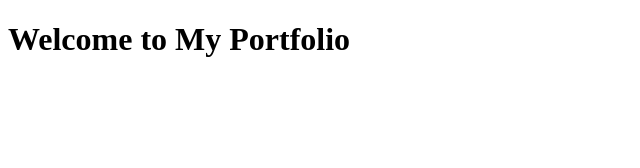
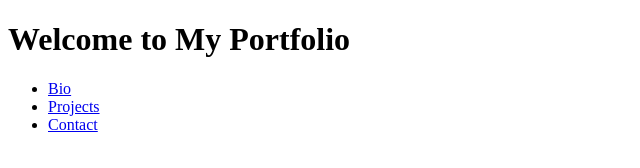
Before and after one commit to dondjames07/dondjames07.github.io-my-portfolio, a plain HTML site: page index.html in a window 1280 px wide. Shown: the whole page, without its empty margins (0-640 px from the left). Drawn offline with Linux system fonts and the light colour scheme; files that its build step writes are made by us from their sources.

Commit message:
nav section add

```diff
--- a/index.html
+++ b/index.html
@@ -5,7 +5,7 @@
     <meta http-equiv="X-UA-Compatible" content="IE=edge">
     <meta name="viewport" content="width=device-width, initial-scale=1.0">
     <title>My Portfolio</title>
-    <link rel="stylesheet" href="styles.css"/>
+    <link rel="stylesheet" href="assets/styles.css"/>
 </head>
 
 <body>
@@ -16,6 +16,21 @@
     </header>
 
     <!--nav-->
+    <nav class="nav">
+        <ul>
+            <li>
+                <a href=#Bio>Bio</a>
+            </li>
+            <li>
+                <a href=#Projects>Projects</a>
+            </li>
+            <li>
+                <a href="#Contact">Contact</a>
+            </li>
+        </ul>
+    </nav>
+
+
 
 
 </body>
```
